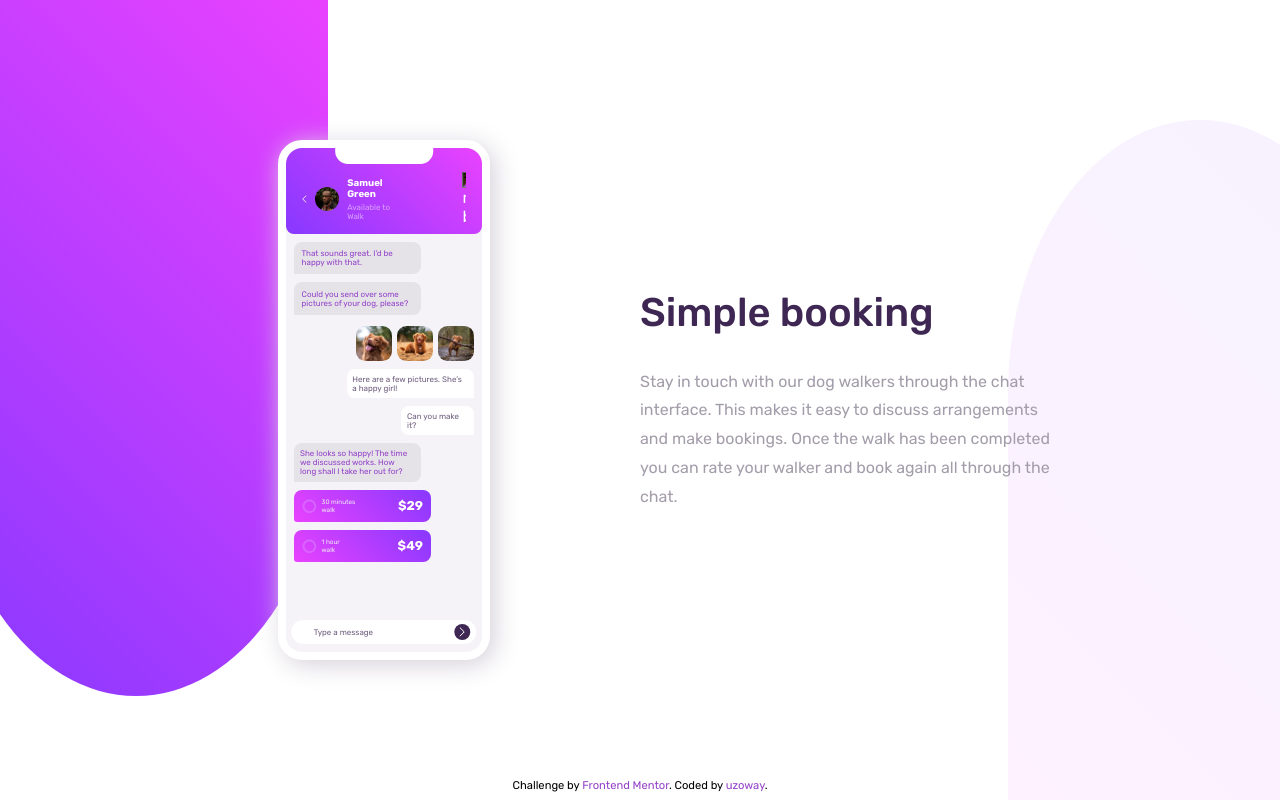
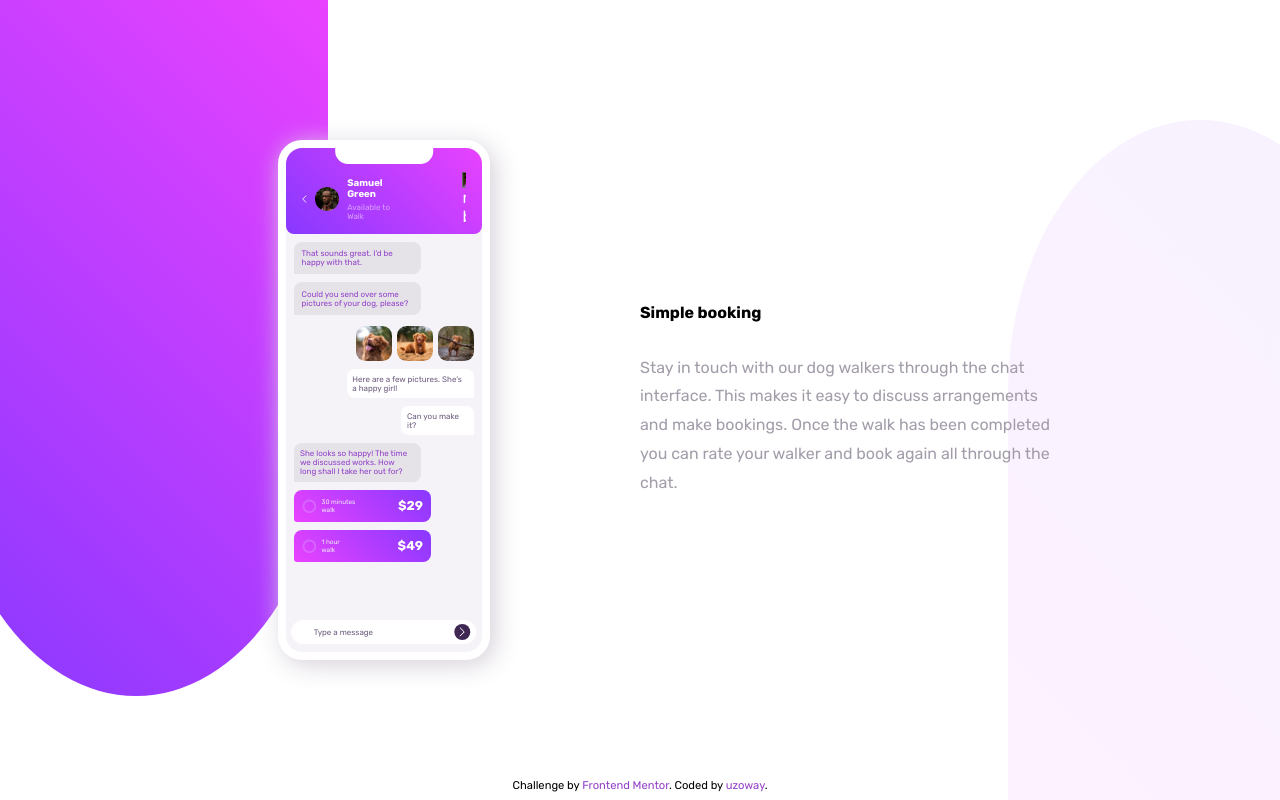
Before and after one commit to uzoway/Chat-app-css-illustration, a plain HTML site: page index.html in a window 1280 px wide. Drawn offline with Linux system fonts and the light colour scheme.

Commit message:
Fixed HTML issues

```diff
--- a/index.html
+++ b/index.html
@@ -68,7 +68,7 @@
 
     <article class="rightcolumn">
       <div class="textbox">
-        <h1>Simple booking</h1>
+        <h2>Simple booking</h2>
         <p>Stay in touch with our dog walkers through the chat interface. This makes it easy to
         discuss arrangements and make bookings. Once the walk has been completed you can rate
         your walker and book again all through the chat.</p>
```
